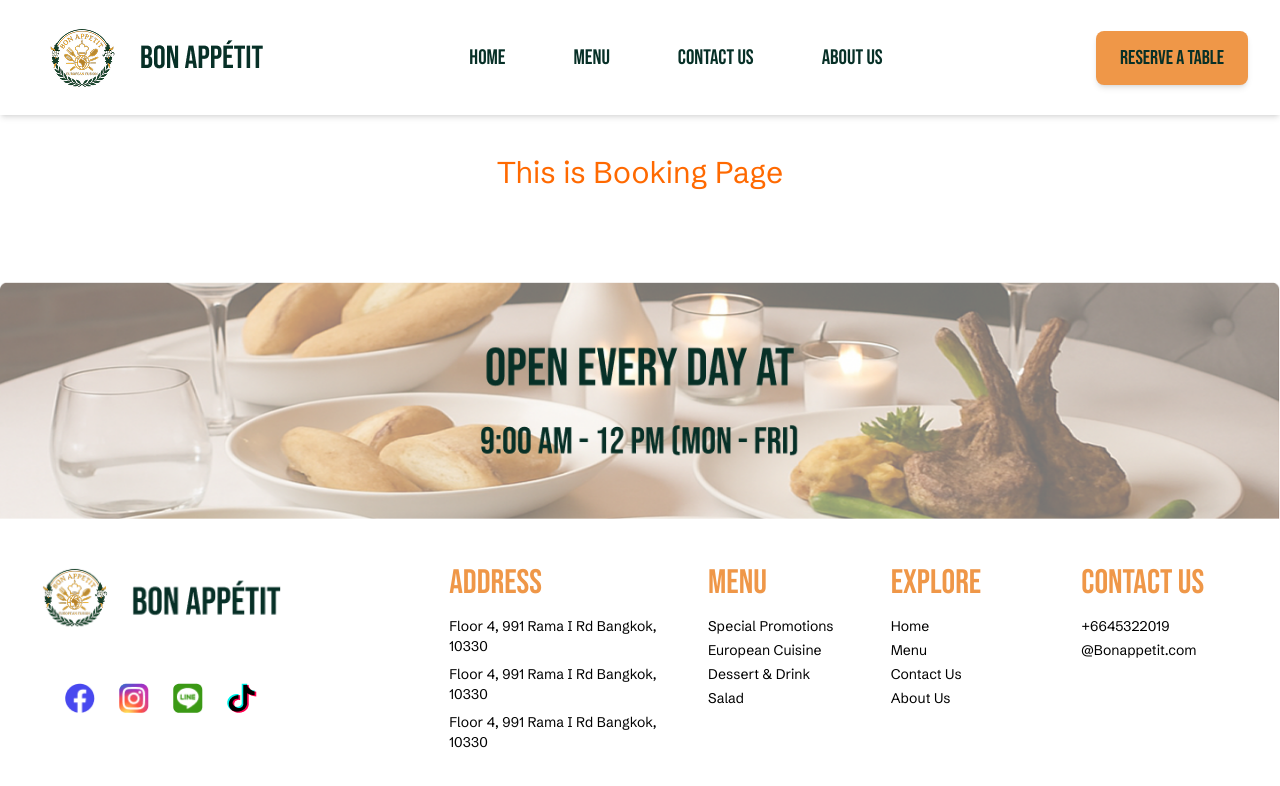
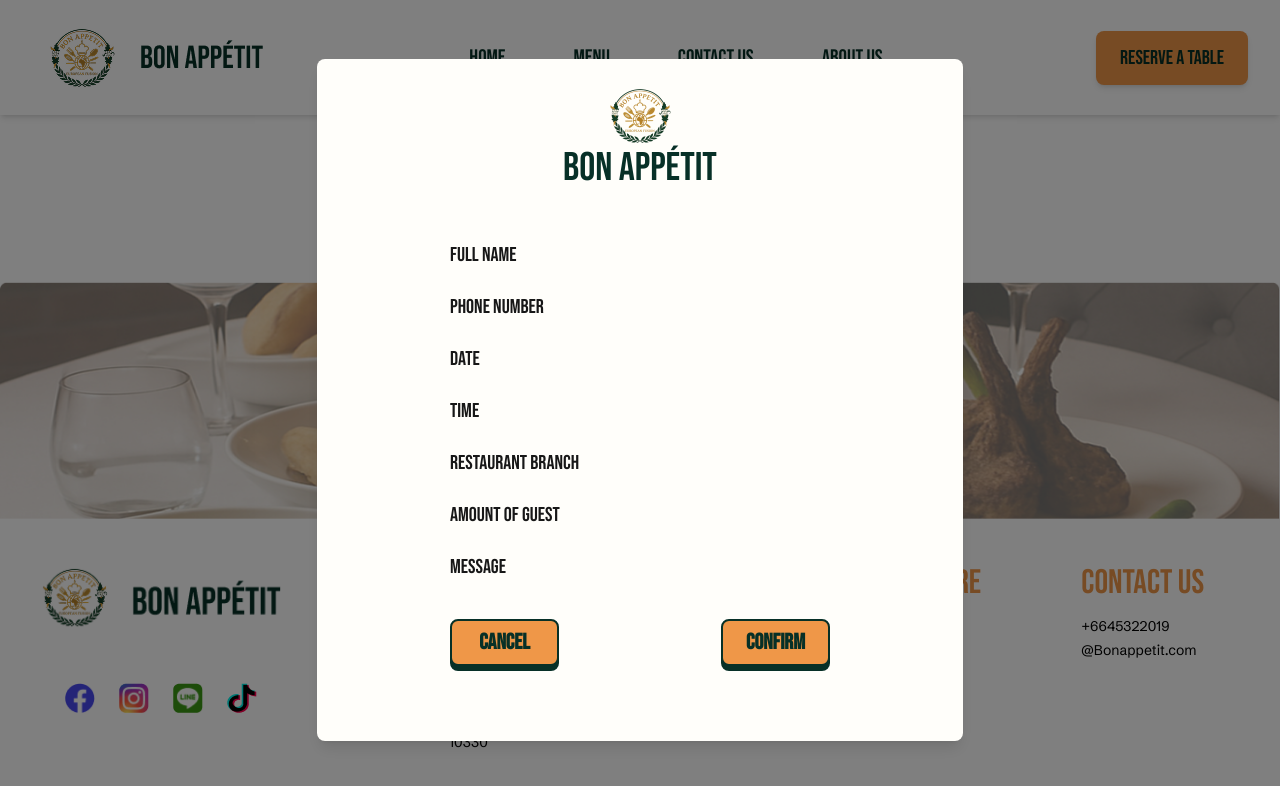
Before and after one commit to OrionLynn19/restaurant-bon-appetit, a Next.js app: page /reserve in a window 1280 px wide. Shown: the top 786 px of the page. Built offline with nearby package versions, Linux system fonts and the light colour scheme.

Commit message:
confirm box developed

```diff
--- a/src/app/reserve/page.tsx
+++ b/src/app/reserve/page.tsx
@@ -1,5 +1,10 @@
+import ConfirmBox from "@/components/confirmBox";
+
 export default function Reserve(){
     return(
+        <>
         <div className="p-10 text-center text-3xl text-orange-500">This is Booking Page</div>
+        <ConfirmBox/>
+        </>
     );
 }
--- /dev/null
+++ b/src/components/confirmBox.tsx
@@ -0,0 +1,126 @@
+"use client";
+import React from "react";
+import Image from "next/image";
+
+interface ConfirmBoxProps {
+  fullName: string;
+  phoneNumber: string;
+  date: string;
+  time: string;
+  branch: string;
+  guests: number;
+  message?: string;
+  onConfirm: () => void;
+  onCancel: () => void;
+}
+
+export default function confirmBox({
+  fullName,
+  phoneNumber,
+  date,
+  time,
+  branch,
+  guests,
+  message,
+  onConfirm,
+  onCancel,
+}: ConfirmBoxProps) {
+  return (
+    <div className="fixed inset-0 flex items-center justify-center bg-black/50 z-50">
+      <div
+        className="
+          rounded-lg shadow-lg  text-center
+          bg-[rgba(255,254,250,1)]
+          w-[343px] h-[327px]
+          md:w-[646px] md:h-[682px]
+        "
+        style={{
+          fontFamily: 'var(--font-bebas), Bebas Neue, Arial, Helvetica, sans-serif'
+        }}
+      >
+
+        <div className="flex justify-center mb-[9px] md:mb-[3px] mt-[9px] md:mt-[28px]">
+          <Image
+            src="/images/logo_bonappeti.png"
+            alt="Restaurant Logo"
+            width={40}
+            height={40}
+            className="object-contain w-[40px] h-[40px] md:w-[64px] md:h-[64px]"
+          />
+        </div>
+
+        <div className="flex justify-center mb-[21px]">
+          <div
+            className="text-[rgba(7,48,39,1)] w-[180px] h-[17px] md:w-[180px] md:h-[28px] flex items-center justify-center text-[24px] md:text-[40px] md:mb-[32px]"
+          >
+            Bon AppÉtit
+          </div>
+        </div>
+
+
+        <div
+          className="text-[rgba(7, 48, 39, 1)] text-left ml-[24px] md:ml-[133px] mb-[12px] md:mb-[32px] space-y-1 md:space-y-[12px]"
+        >
+          <p className="md:h-[40px] md:flex md:items-center text-[15px] md:text-[20px]">
+            <span className="font-medium">FULL NAME</span>
+            <span className="ml-[163px] md:ml-[400px]">{fullName}</span>
+          </p>
+          <p className="md:h-[40px] md:flex md:items-center text-[15px] md:text-[20px]">
+            <span className="font-medium">PHONE NUMBER</span>
+            <span className="ml-[163px] md:ml-[400px]">{phoneNumber}</span>
+          </p>
+          <p className="md:h-[40px] md:flex md:items-center text-[15px] md:text-[20px]">
+            <span className="font-medium">DATE</span>
+            <span className="ml-[163px] md:ml-[400px]">{date}</span>
+          </p>
+          <p className="md:h-[40px] md:flex md:items-center text-[15px] md:text-[20px]">
+            <span className="font-medium">TIME</span>
+            <span className="ml-[163px] md:ml-[400px]">{time}</span>
+          </p>
+          <p className="md:h-[40px] md:flex md:items-center text-[15px] md:text-[20px] md:pr-0">
+            <span className="font-medium whitespace-nowrap">RESTAURANT BRANCH</span>
+            <span className="ml-[163px] md:ml-[400px]">{branch}</span>
+          </p>
+          <p className="md:h-[40px] md:flex md:items-center text-[15px] md:text-[20px]">
+            <span className="font-medium">AMOUNT OF GUEST</span>
+            <span className="ml-[163px] md:ml-[400px]">{guests}</span>
+          </p>
+
+            <p className="md:h-[40px] md:flex md:items-center text-[15px] md:text-[20px]">
+              <span className="font-medium">MESSAGE</span>
+              <span className="ml-[163px] md:ml-[400px]">{message}</span>
+            </p>
+
+        </div>
+
+
+        <div className="flex justify-between mt-[0px] mb-[22px] mx-[24px] md:mx-[133px]">
+          <button
+            onClick={onCancel}
+            className="flex items-center justify-center
+                          min-w-[57px] h-[26px]  text-[14px]
+                          md:min-w-[109px] md:h-[47px] md:text-[22px]
+                          rounded-[8px] bg-[#EF9748] border-2 border-[#073027] text-[#073027] font-['Bebas_Neue'] font-extrabold
+                          shadow-[0_2px_0_0_#073027] md:shadow-[0_5px_0_0_#073027]
+                          hover:translate-y-[1px] hover:shadow-[0_4px_0_0_#073027] hover:bg-[#FAB170] transition-transform duration-150
+                          active:translate-y-[3px] active:shadow-[0_3px_0_0_#073027] "
+          >
+            Cancel
+          </button>
+          <button
+            onClick={onConfirm}
+            className="flex items-center justify-center
+                          min-w-[57px] h-[26px]  text-[14px]
+                          md:min-w-[109px] md:h-[47px]  md:text-[22px]
+                          rounded-[8px] bg-[#EF9748] border-2 border-[#073027] text-[#073027] font-['Bebas_Neue'] font-extrabold
+                          shadow-[0_2px_0_0_#073027] md:shadow-[0_5px_0_0_#073027]
+                          hover:translate-y-[1px] hover:shadow-[0_4px_0_0_#073027] hover:bg-[#FAB170] transition-transform duration-150
+                          active:translate-y-[3px] active:shadow-[0_3px_0_0_#073027] "
+          >
+            Confirm
+          </button>
+        </div>
+      </div>
+    </div>
+  );
+}
```
Also changed, not shown: public/images/logo_bonappeti.png (added).
